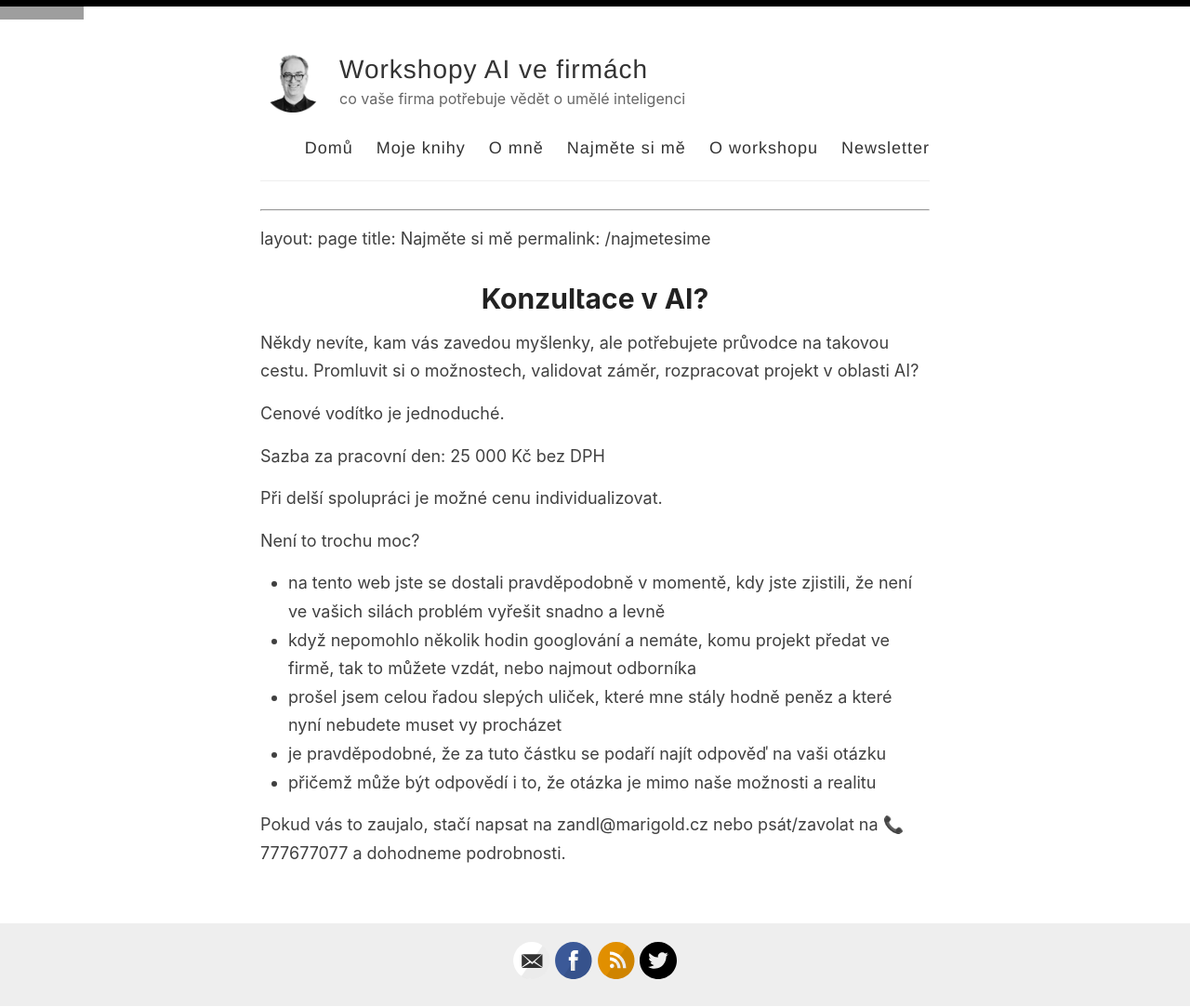
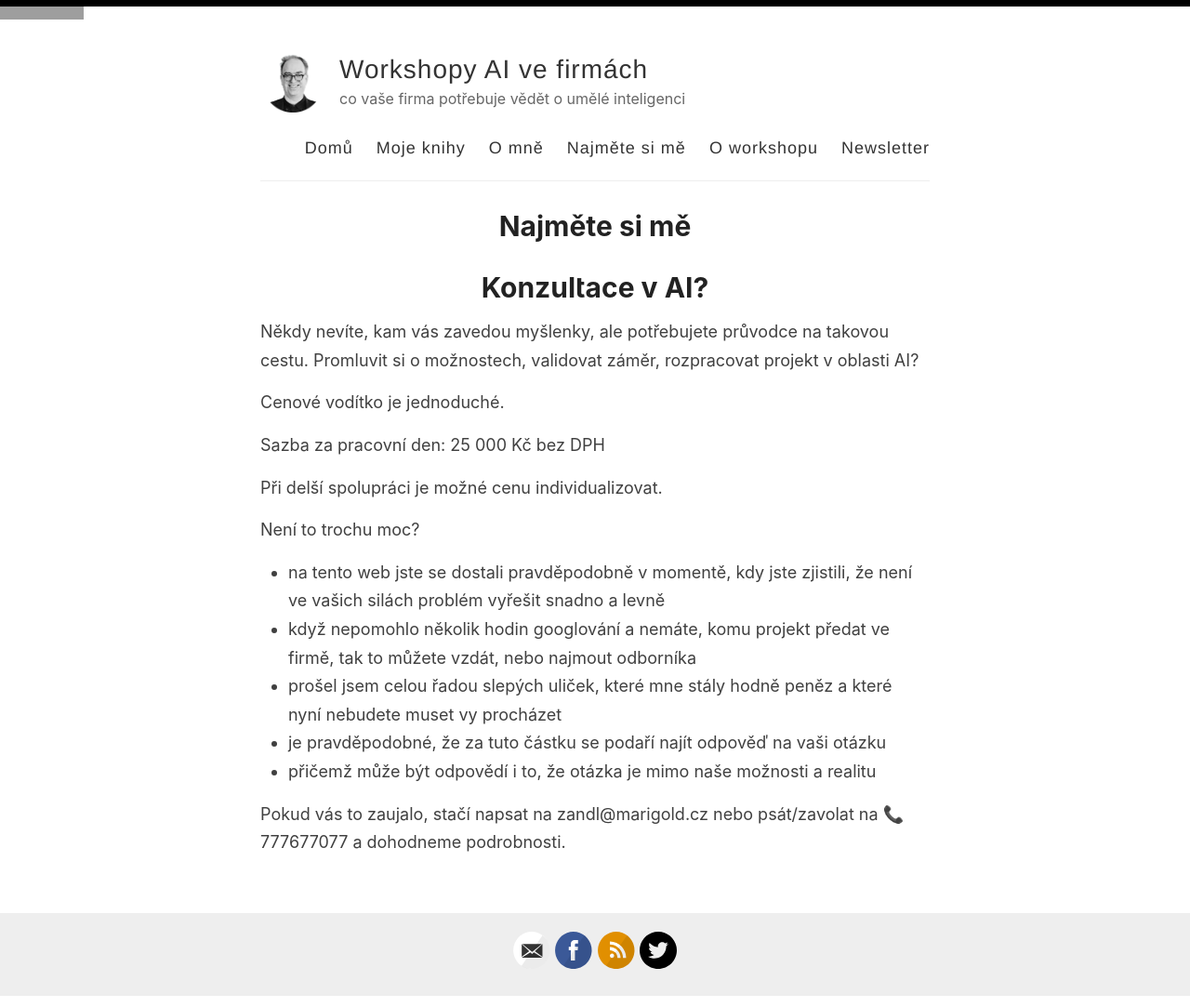
Before and after one commit to tangero/aivefirmach, a Jekyll site: the page built from _pages/najmetesime.md, in a window 1280 px wide. Shown: the whole page at 93% size. Built offline with Jekyll 4.4.1, drawn with Linux system fonts in a browser that asks for light colours; our own code applies the rules of GitHub Pages for plain Markdown files; comment, search, counter and statistics services are not loaded; grey boxes are pictures that could not be loaded.

Commit message:
Update najmetesime.md

```diff
--- a/_pages/najmetesime.md
+++ b/_pages/najmetesime.md
@@ -1,7 +1,8 @@
 ---
 layout: page
 title: Najměte si mě
-permalink: /najmetesime
+permalink: /najmetesime/
+---
 
 # Konzultace v AI?
 
```
